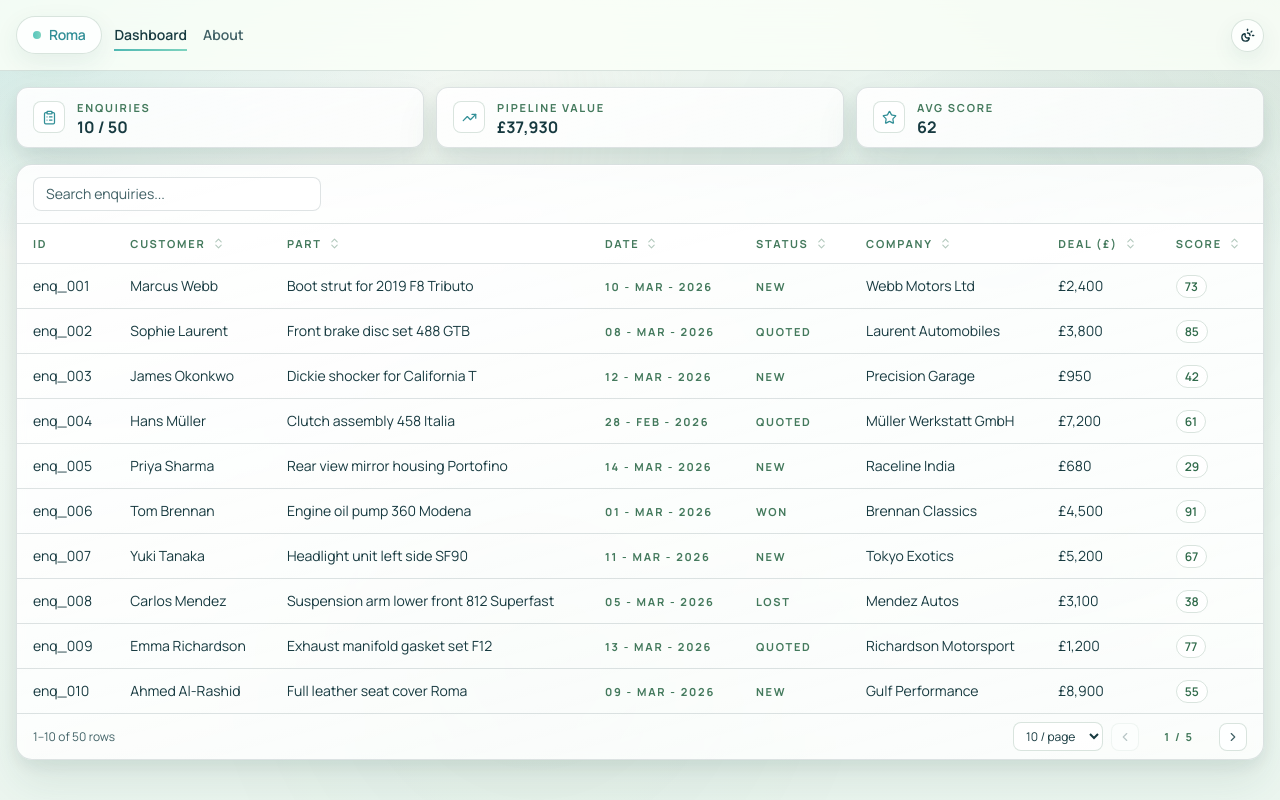
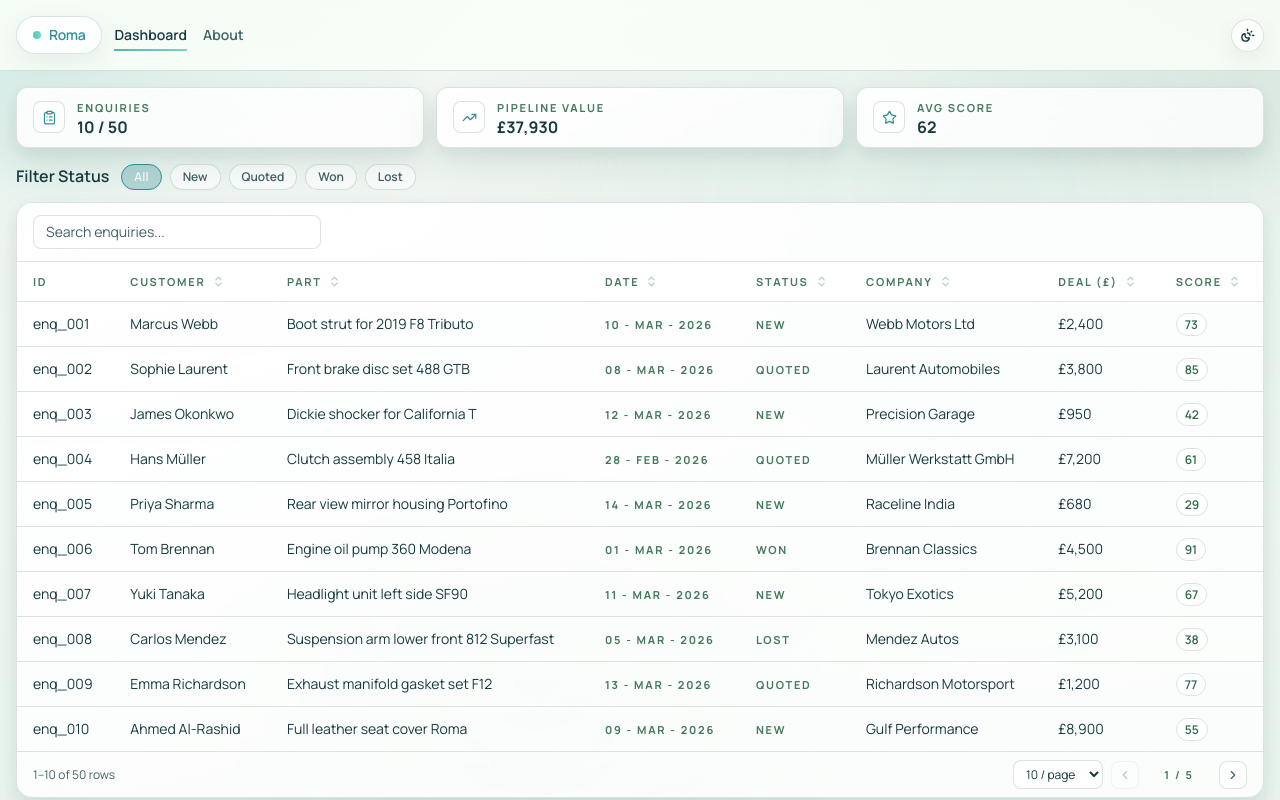
Before and after one commit to saran13raj/parts-enquiry-dashboard, a React (Vite) app: page / in a window 1280 px wide. Shown: the top 800 px of the page. Built offline with nearby package versions, Linux system fonts and the light colour scheme.

Commit message:
feat: status filter buttons in dashboard

```diff
--- a/src/components/table.tsx
+++ b/src/components/table.tsx
@@ -1,4 +1,4 @@
-import { useState, useMemo, useEffect } from 'react';
+import { useState, useMemo, useEffect, useRef } from 'react';
 import {
 	ChevronUp,
 	ChevronDown,
@@ -49,6 +49,8 @@ function Table<T extends object>({
 	const [sortDir, setSortDir] = useState<SortDir>(null);
 	const [filter, setFilter] = useState('');
 
+	const onFilteredDataChangeRef = useRef(onFilteredDataChange);
+
 	const handleSort = (key: keyof T) => {
 		if (sortKey !== key) {
 			setSortKey(key);
@@ -67,6 +69,7 @@ function Table<T extends object>({
 		let rows = [...data];
 
 		if (filter.trim()) {
+			// NOTE: filter logic should happen via api call
 			const q = filter.toLowerCase();
 			rows = rows.filter((row) =>
 				searchableKeys.some((k) =>
@@ -93,7 +96,11 @@ function Table<T extends object>({
 	}, [data, filter, sortKey, sortDir]);
 
 	useEffect(() => {
-		onFilteredDataChange?.(processed);
+		onFilteredDataChangeRef.current = onFilteredDataChange;
+	});
+
+	useEffect(() => {
+		onFilteredDataChangeRef.current?.(processed);
 	}, [processed]);
 
 	const SortIcon = ({ col }: { col: ColumnDef<T> }) => {
--- a/src/routes/_dashboard/index.tsx
+++ b/src/routes/_dashboard/index.tsx
@@ -1,7 +1,8 @@
+import { useMemo } from 'react';
 import { createFileRoute } from '@tanstack/react-router';
 import { format } from 'date-fns';
 
-import type { Enquiry } from '#/types';
+import type { Enquiry, StatusFilter } from '#/types';
 import type { ColumnDef, PaginationProps } from '#/components/table';
 import { useEnquiries } from '#/hooks/use-enquiry';
 import { Spinner } from '#/components/spinner';
@@ -11,6 +12,7 @@ import { ClipboardList, Star, TrendingUp } from 'lucide-react';
 import { StatsCard } from '#/components/stats-card';
 import { Modal } from '#/components/modal';
 import { EnquiryDetails } from './enquiry-details';
+import { cn } from '#/utils';
 
 export const Route = createFileRoute('/_dashboard/')({ component: Dashboard });
 
@@ -55,6 +57,42 @@ const columns: ColumnDef<Enquiry>[] = [
 	}
 ];
 
+const STATUS_OPTIONS: { label: string; value: StatusFilter }[] = [
+	{ label: 'All', value: 'all' },
+	{ label: 'New', value: 'new' },
+	{ label: 'Quoted', value: 'quoted' },
+	{ label: 'Won', value: 'won' },
+	{ label: 'Lost', value: 'lost' }
+];
+
+const StatusFilterBar = ({
+	value,
+	onChange
+}: {
+	value: StatusFilter;
+	onChange: (v: StatusFilter) => void;
+}) => (
+	<div className='mb-3 flex flex-wrap gap-2'>
+		{STATUS_OPTIONS.map((opt) => (
+			// move this to a button variant component
+			<button
+				key={opt.value}
+				type='button'
+				onClick={() => onChange(opt.value)}
+				className={cn(
+					'cursor-pointer rounded-full border px-3 py-1 text-xs font-semibold transition-colors',
+					value === opt.value
+						? 'border-[var(--lagoon-deep)] bg-[var(--lagoon-deep)]/30 text-white'
+						: 'border-[var(--chip-line)] bg-[var(--chip-bg)] text-[var(--sea-ink-soft)] hover:border-[var(--lagoon-deep)] hover:text-[var(--sea-ink)]'
+				)}
+			>
+				{opt.label}
+			</button>
+		))}
+	</div>
+);
+
+// TODO: Make this a component if used in other places too
 const SummaryStats = ({
 	filtered,
 	total
@@ -104,6 +142,8 @@ function Dashboard() {
 	const selectedEnquiry = useDashboardStore((s) => s.selectedEnquiry);
 	const setSelectedEnquiry = useDashboardStore((s) => s.setSelectedEnquiry);
 	const updateEnquiryStatus = useDashboardStore((s) => s.updateEnquiryStatus);
+	const statusFilter = useDashboardStore((s) => s.statusFilter);
+	const setStatusFilter = useDashboardStore((s) => s.setStatusFilter);
 
 	const { isLoading } = useEnquiries({
 		syncStore: true,
@@ -119,6 +159,14 @@ function Dashboard() {
 		onPageSizeChange: (pageSize) => setPagination({ page: 1, pageSize })
 	};
 
+	const statusFilteredEnquiries = useMemo(
+		() =>
+			statusFilter === 'all'
+				? enquiries
+				: enquiries.filter((e) => e.status === statusFilter),
+		[enquiries, statusFilter]
+	);
+
 	return (
 		<main className='p-4'>
 			{isLoading ? (
@@ -126,11 +174,16 @@ function Dashboard() {
 			) : (
 				<>
 					<SummaryStats filtered={filteredEnquiries} total={pagination.total} />
+					<div className='flex flex-col gap-3 md:flex-row'>
+						<p className='font-semibold'>Filter Status</p>
+						<StatusFilterBar value={statusFilter} onChange={setStatusFilter} />
+					</div>
 					<Table
-						data={enquiries}
+						data={statusFilteredEnquiries}
 						columns={columns}
 						filterPlaceholder='Search enquiries...'
 						filterKeys={['customerName', 'partRequested']}
+						// NOTE: filter logic should happen via api call
 						onFilteredDataChange={setFilteredEnquiries}
 						pagination={paginationProps}
 						onRowClick={(row) => setSelectedEnquiry(row)}
--- a/src/stores/dashboard-store.ts
+++ b/src/stores/dashboard-store.ts
@@ -1,6 +1,6 @@
 import { create } from 'zustand';
 
-import type { Enquiry, Pagination } from '#/types';
+import type { Enquiry, Pagination, StatusFilter } from '#/types';
 
 interface DashboardStore {
 	enquiries: Enquiry[];
@@ -12,6 +12,8 @@ interface DashboardStore {
 	selectedEnquiry: Enquiry | null;
 	setSelectedEnquiry: (enquiry: Enquiry | null) => void;
 	updateEnquiryStatus: (id: string, status: Enquiry['status']) => void;
+	statusFilter: StatusFilter;
+	setStatusFilter: (filter: StatusFilter) => void;
 }
 
 export const useDashboardStore = create<DashboardStore>((set) => ({
@@ -47,5 +49,7 @@ export const useDashboardStore = create<DashboardStore>((set) => ({
 				filteredEnquiries: updatedFiltered,
 				selectedEnquiry: updatedSelected
 			};
-		})
+		}),
+	statusFilter: 'all',
+	setStatusFilter: (statusFilter) => set({ statusFilter })
 }));
--- a/src/types/index.ts
+++ b/src/types/index.ts
@@ -17,3 +17,5 @@ export interface Pagination {
 	pageSize: 10 | 15 | 20;
 	total: number;
 }
+
+export type StatusFilter = 'all' | EnquiryStatus;
```
